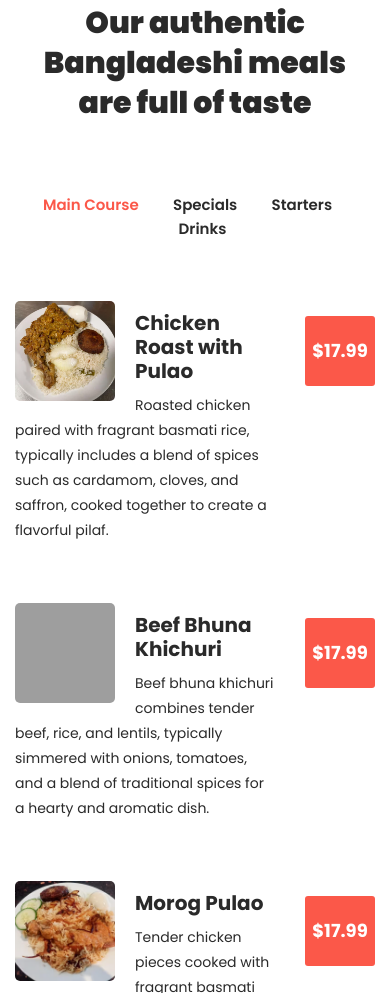
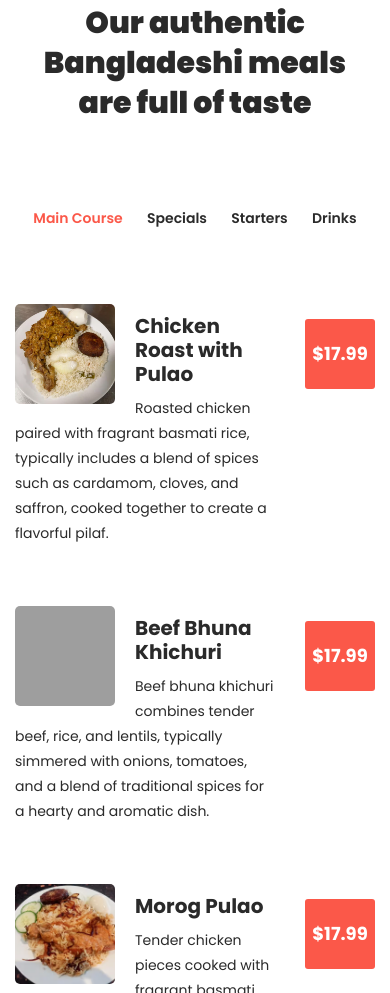
Before and after one commit to jabhuiyan/rannaghar, a plain HTML site: page index.html in a window 390 px wide. Shown: the part 3283-4276 px from the top of the page. Drawn offline with Linux system fonts and the light colour scheme; grey boxes are pictures that could not be loaded.

Commit message:
mobile responsiveness on menu tabs v0.1

```diff
--- a/assets/css/templatemo-klassy-cafe.css
+++ b/assets/css/templatemo-klassy-cafe.css
@@ -1200,6 +1200,26 @@ responsive
     margin-left: 0px;
     margin-top: 30px;
   }
+
+  #offers .heading-tabs {
+    display: flex;
+    flex-wrap: wrap; /* Allows tabs to wrap within the row */
+    justify-content: center;
+    gap: 10px; /* Adds spacing between tabs */
+  }
+
+  #offers #tabs ul li {
+    display: inline-block;
+    margin: 5px; /* Adjusts spacing for smaller screens */
+    flex: 1 1 auto; /* Makes tabs responsive */
+  }
+
+  #offers #tabs ul li a {
+    font-size: 14px; /* Smaller font size for mobile */
+    padding: 10px 5px; /* Adds padding for better spacing */
+    text-align: center;
+  }
+
   #offers .tabs-content .left-list {
     margin-right: 0px;
   }
@@ -1252,6 +1272,26 @@ responsive
     margin-left: 0px;
     margin-top: 30px;
   }
+
+  #offers .heading-tabs {
+    display: flex;
+    flex-wrap: wrap; /* Allows tabs to wrap within the row */
+    justify-content: center;
+    gap: 10px; /* Adds spacing between tabs */
+  }
+
+  #offers #tabs ul li {
+    display: inline-block;
+    margin: 5px; /* Adjusts spacing for smaller screens */
+    flex: 1 1 auto; /* Makes tabs responsive */
+  }
+
+  #offers #tabs ul li a {
+    font-size: 14px; /* Smaller font size for mobile */
+    padding: 10px 5px; /* Adds padding for better spacing */
+    text-align: center;
+  }
+
   #offers .tabs-content .left-list {
     margin-right: 0px;
   }
```
